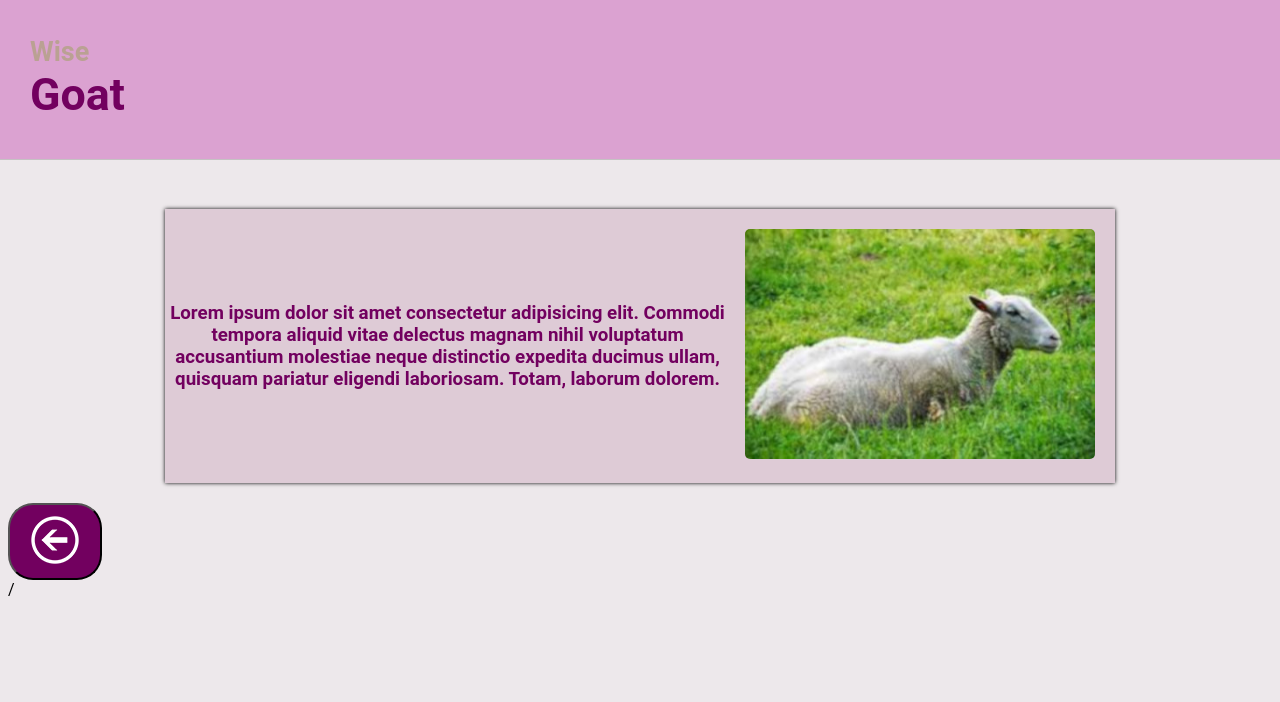
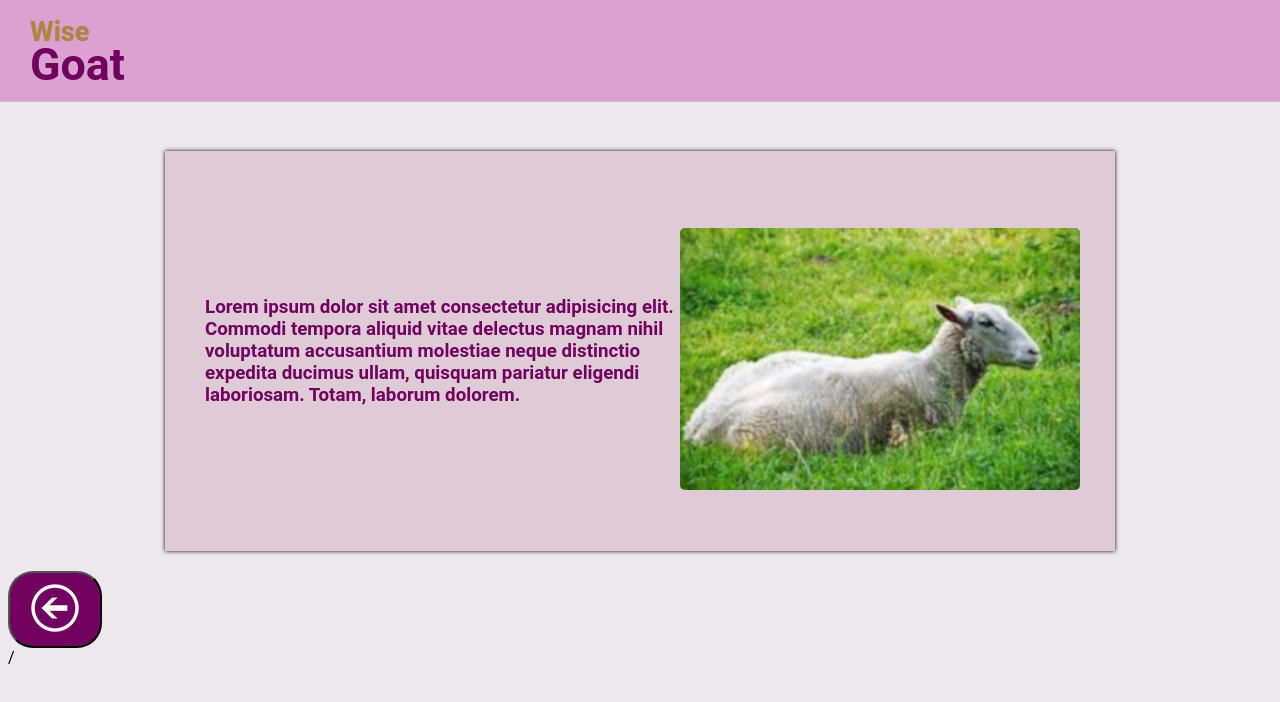
Before and after one commit to ZUSM0/WiseGoat, a plain HTML site: page advices.html in a window 1280 px wide. Drawn offline with Linux system fonts and the light colour scheme; a web font is replaced by a local one.

Commit message:
correção na segunda página

```diff
--- a/advices.html
+++ b/advices.html
@@ -25,6 +25,8 @@
             <div class="goat2">
 
                 <picture>
+                    <source media="(max-width: )" srcset="assets/goat3." type="image/jpg">
+                    <!--Redimensionar imagem para ficar bem pequena-->
                     <source media="(max-width: 650px)" srcset="assets/goat2.jpg" type="image/jpg">
                     <img src="assets/goat1.jpg" alt="outro bode" class="second">
                 </picture>
--- a/style.css
+++ b/style.css
@@ -14,6 +14,13 @@ a{
     text-decoration: none;
     font-size: 2.5em;
     font-weight: 500;
+}
+
+article{
+    padding: 40px 0px 40px 40px;
+    text-align: left;
+    max-width: 50%;
+    min-width: 30%;
 }
 
 body{
@@ -44,7 +51,8 @@ div.goat1{
 }
 
 div.goat2{
-    padding: 0px 20px 20px 15px;
+    margin-right: 10px;
+
 }
 
 h1{
@@ -55,7 +63,7 @@ h1.principal{
 }
 
 h1 > span{
-    color: #BAA193;
+    color: #b17553;
     display: block;
     margin-left: -175px;
     margin-bottom: -26px;
@@ -65,13 +73,25 @@ h1 > span{
 h2{
     color: #72005F;
     font-size: 2.8em;
+    padding-bottom: 10px;
+}
+
+h2 > span{
+    color: #af853bcc;
+    display: block;
+    text-shadow: 0px 0px 1px #a1762bbb;
+    margin-bottom: -10px;
+    font-size: 27px;
 
 }
 
-h2 > span{
-    color: #BAA193;
-    display: block;
-    font-size: 27px;
+header{
+    background-color: #bf39a965;
+    box-shadow: 0px 0px 1px black;
+    margin: -30px -8px 0px -8px;
+    text-align: left;
+    padding: 1px 30px 0px 30px;
+
 }
 
 img.first{
@@ -81,20 +101,13 @@ img.first{
 }
 
 img.second{
+
     border-radius: 5px;
     margin-top: 20px;
-    max-height: 300px;
-    max-width: 350px;
+    max-width: 100%;
+
 }
 
-header{
-    background-color: #bf39a965;
-    box-shadow: 0px 0px 1px black;
-    margin: -10px -8px 0px -8px;
-    text-align: left;
-    padding: 1px 30px;
-
-}
 
 main{
     text-align: center;
@@ -112,9 +125,10 @@ section.base{
 section.box{
     align-items: center;
     background-color: #c295b25b;
+    box-shadow: 0px 0px 4px black;
     display: inline-flex;
+    min-height: 400px;
     max-width: 950px;
-    box-shadow: 0px 0px 4px;
 
 }
 section.container{
```
Also changed, not shown: assets/goat3.jpeg (added).
